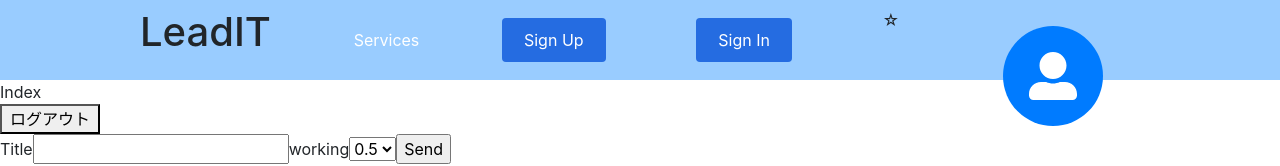
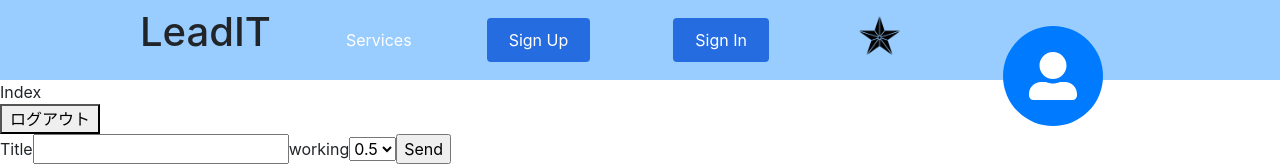
Before and after one commit to dev-mori/LeadIT, a React (Create React App) app: page / in a window 1280 px wide. Shown: the top 166 px of the page. Built offline with nearby package versions, Linux system fonts and the light colour scheme; no server answers; the database is empty; sample sign-in values are in the browser's storage; what aws-amplify would draw is missing.

Commit message:
ととりあえず☆の実装。reducksまだ

```diff
--- a/src/components/templates/Header/Achievement.jsx
+++ b/src/components/templates/Header/Achievement.jsx
@@ -1,11 +1,45 @@
-import React, {useContext} from 'react'
-import { useSelector } from "react-redux";
+import React, { useContext, useEffect, useState } from "react";
 import { AuthContext } from "../../../firebase/AuthService";
+import firebase from "../../../firebase/firebase";
+import startImg from "../../pages/img/star.png";
+import blackStarImg from "../../pages/img/blackstar.png";
 
 export default function Achievement() {
-  const dots = useSelector((state) => state.dots)
-  const user = useContext(AuthContext);
-  console.log(dots)
-  console.log(user)
-  return (<div>☆</div>)
+	const [todayDot, set_todayDot] = useState(null);
+	const user = useContext(AuthContext);
+
+	const get_todayMidnight = () => {
+		const TODAY_MIDNIGHT = new Date();
+		TODAY_MIDNIGHT.setHours(0);
+		TODAY_MIDNIGHT.setMinutes(0);
+		return TODAY_MIDNIGHT.setSeconds(0);
+	};
+
+	useEffect(() => {
+		firebase
+			.firestore()
+			.collection("dots")
+			.where("userId", "==", user.uid)
+			.where("createdAt", ">=", new Date(get_todayMidnight()))
+			.onSnapshot((snapshot) => {
+				const todayDot = snapshot.docs.map((doc) => {
+					return doc.data();
+				});
+				// SeyStarのaction呼ぶ。
+				// そこにlengthを入れる
+				// lengthがあるとき ＝ true
+				// true だったら☆
+				set_todayDot(todayDot);
+			});
+	}, []);
+
+	const show_star = () => {
+		if (todayDot && todayDot.length) {
+			return <img src={startImg} style={{ width: "55px" }}></img>;
+		} else {
+			return <img src={blackStarImg} style={{ width: "55px" }}></img>;
+		}
+	};
+
+	return <div>{show_star()}</div>;
 }
--- a/src/reducks/dots/reducers.jsx
+++ b/src/reducks/dots/reducers.jsx
@@ -10,6 +10,7 @@ export const DotReducer = (state = initialState, action) => {
 		case Actions.DELETE_DOT:
 			return state.filter((dot) => dot !== action.payload);
 
+
 		default:
 			return state;
 	}
```
Also changed, not shown: src/components/pages/img/blackstar.png (added), src/components/pages/img/star.png (added), src/reducks/dots/action.jsx (line endings or trailing spaces).
